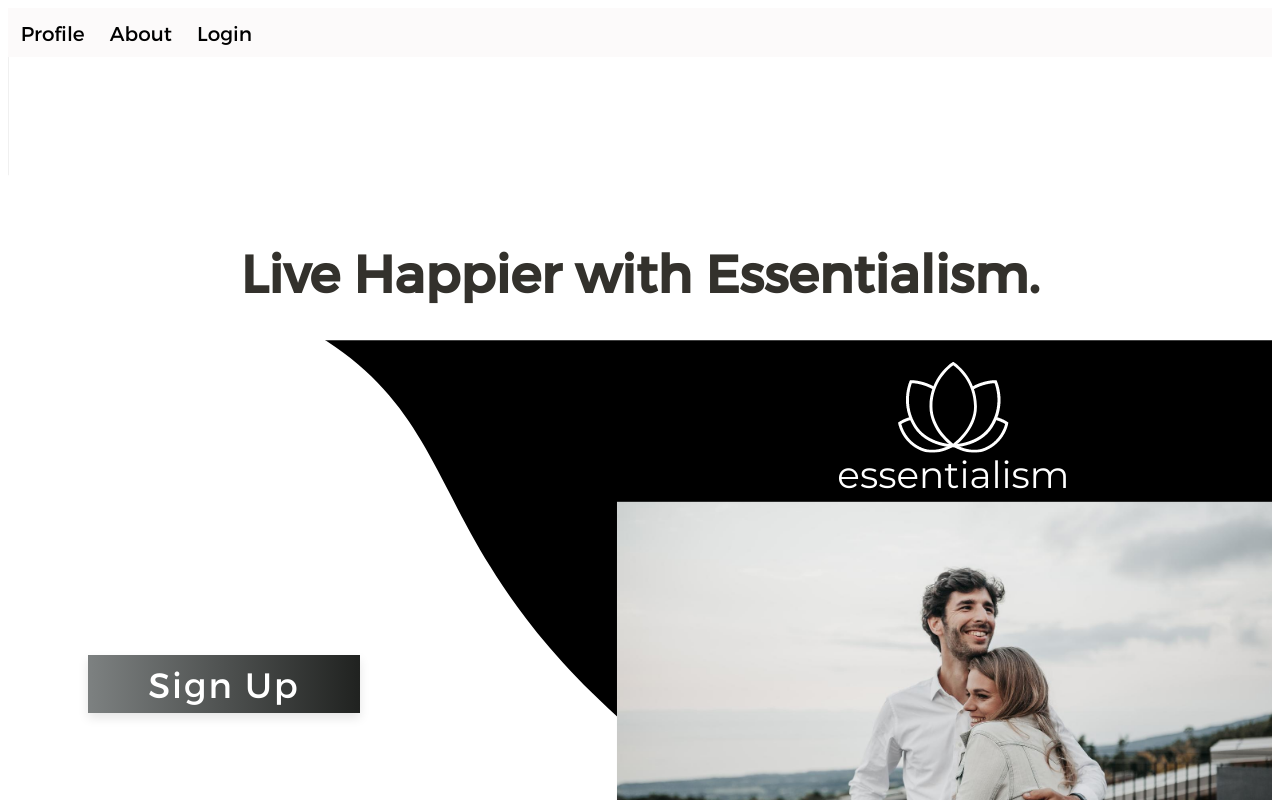
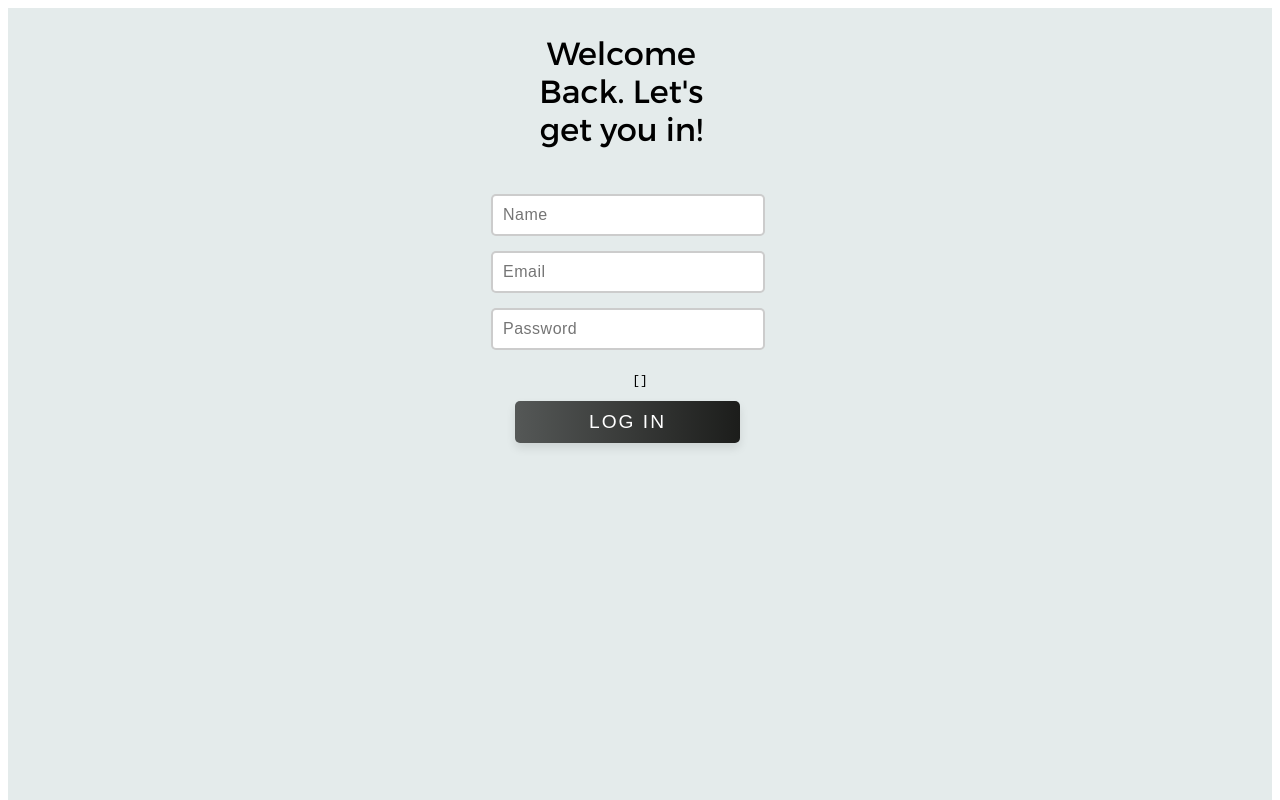
Before and after one commit to Essentialism-1-Lambda/Front-End, a React (Create React App) app: page /userlogin in a window 1280 px wide. Shown: the top 800 px of the page. Built offline with nearby package versions, Linux system fonts and the light colour scheme.

Commit message:
UserLogin component rendered to page

```diff
--- a/src/App.css
+++ b/src/App.css
@@ -2,7 +2,7 @@
 	text-align: center;
 }
 
-nav {
+.nav {
   position: relative;
   margin-right: 79%;
   width: 100%;
@@ -58,12 +58,13 @@ h1 {
 .intake-header {
   font-family: 'Montserrat';
   font-size: 2rem;
-  margin-right: 12%;
+  margin-right: 15%;
+  margin-top: 10%;
 }
 
 button {
-  width: 280px;
-  padding: 8px 11px;
+  width: 250px;
+  padding: 10px 15px;
   font-size: 1.2rem;
   text-transform: uppercase;
   border: 0;
@@ -78,15 +79,40 @@ button {
   margin-right: 10%;
 }
 
+.button-login {
+  width: 225px;
+  padding: 10px 15px;
+  font-size: 1.2rem;
+  text-transform: uppercase;
+  border: 0;
+  border-radius: 5px;
+  letter-spacing: 2px;
+  outline: none;
+  background-color: #555856;
+  background-image: linear-gradient(to right, #555857, #1c1d1b);
+  color: #fff;
+  cursor: pointer;
+  box-shadow: 0 5px 10px rgba(0, 0, 0, 0.1);
+}
+
 .error {
   color: rgb(22, 19, 19);
+}
+
+.register-body {
+  background-color: #e4ebeb;
+  height: 155vh;
+}
+
+.login-body {
+  background-color: #e4ebeb;
+  height: 100vh;
 }
 
 form {
   display: flex;
   flex-direction: column;
-  width: 90%;
-  max-width: 300px;
+  max-width: 250px;
   margin: 0 auto;
 }
 
@@ -136,7 +162,7 @@ input:placeholder {
 .valuesCheckbox {
   padding-top: 12%;
   font-size: 1.5rem;
-  margin-right: 7%;
+  margin-right: 17%;
   display: flex;
   flex-direction: column;
   justify-content: space-between;
@@ -147,6 +173,6 @@ input:placeholder {
 }
 
 input#family {
-  margin-left: 1%;
-  padding-top: 10%;
+  margin-left: -11%;
+  padding-top: 20%;
 }
--- a/src/App.js
+++ b/src/App.js
@@ -1,27 +1,24 @@
 import React from 'react';
 import './App.css';
-import { Route, Link } from 'react-router-dom';
+import { Route, Switch } from 'react-router-dom';
 import Register from './components/Register';
+import Home from './components/Home';
+import UserLogin from './components/UserLogin';
 
 function App() {
 	return (
 		<div className='App'>
-      <nav>
-        <a href='#'>Profile</a>
-        <a href='#'>About</a>
-        <a href='#'>Login</a>
-      </nav>
-      <header className='App-header'>
-        <h1>Live Happier with Essentialism.</h1>
-        <Link to={'/register'}
-          className='register-link'
-        >
-          Sign Up
-        </Link>
-      </header>
-      <Route path='/register'>
-        <Register />
-      </Route>
+      <Switch>
+        <Route path='/register'>
+          <Register />
+        </Route>
+        <Route path='/userlogin'>
+          <UserLogin />
+        </Route>
+        <Route exact path='/' component={Home}>
+          <Home />
+        </Route>
+      </Switch>
 		</div>
 	);
 }
--- /dev/null
+++ b/src/components/Home.js
@@ -0,0 +1,26 @@
+import React from 'react';
+import { Link } from 'react-router-dom';
+
+const Home = () => {
+  return (
+    <div className='home'>
+      <div className='nav'>
+        <Link to={'/userlogin'}
+          className='userlogin-link'
+        >
+          Login
+        </Link>
+      </div>
+      <header className="App-header">
+        <h1>Live Happier with Essentialism.</h1>
+        <Link to={'/register'}
+          className='register-link'
+        >
+          Sign Up
+        </Link>
+      </header>
+    </div>
+  )
+}
+
+export default Home;
--- a/src/components/Register.js
+++ b/src/components/Register.js
@@ -12,7 +12,11 @@ const formSchema = yup.object().shape({
   financial: yup.string(),
   health: yup.string(),
   community: yup.string(),
-  about: yup.string()
+  creativity: yup.string(),
+  positivity: yup.string(),
+  efficiency: yup.string(),
+  loyalty: yup.string(),
+  spirituality: yup.string(),
 });
 
 const Register = () => {
@@ -130,17 +134,19 @@ const Register = () => {
   };
 
   return (
+    <div className='register-body'>
     <form onSubmit={formSubmit}>
             <p  className='intake-header'>
-                Let's get started!
+                Welcome to Essentialism.
+                Let's get you started!
             </p>
             <div className='form-style'>
                 <label htmlFor='name' className='nameText'>
-                  Name
                 <input
                     type='text'
                     name='name'
                     id='name'
+                    placeholder='Name'
                     value={formState.name}
                     onChange={inputChange}
                 />
@@ -149,21 +155,21 @@ const Register = () => {
                 <p className='error'>{errorState.name}</p>
                 ) : null}
                  <label htmlFor='email' className='emailText'>
-                  Email
                 <input
                     type='text'
                     name='email'
                     id='email'
+                    placeholder='Email'
                     value={formState.email}
                     onChange={inputChange}
                 />
                 </label>
                 <label htmlFor='password' className='passwordText'>
-                  Password
                 <input
                     type='text'
                     name='password'
                     id='password'
+                    placeholder='Password'
                     value={formState.password}
                     onChange={inputChange}
                 />
@@ -272,8 +278,9 @@ const Register = () => {
               </p>
             </div>
             <pre>{JSON.stringify(post, null, 2)}</pre>
-            <button disabled={buttonDisabled}>Submit</button>
+            <button disabled={buttonDisabled}>Sign Up</button>
         </form>
+      </div>
   )
 }
 
--- a/src/components/UserLogin.js
+++ b/src/components/UserLogin.js
@@ -0,0 +1,146 @@
+import React, { useState, useEffect } from 'react';
+import * as yup from 'yup';
+import axios from 'axios';
+
+
+// validation schema
+const formSchema = yup.object().shape({
+  name: yup.string().required('Name is a required field.').min(2, 'That\'s not a name.'),
+  email: yup.string(),
+  password: yup.string(),
+});
+
+const UserLogin = () => {
+  // state to hold data for form inputs
+  const [formState, setFormState] = useState({
+    name: '',
+    email: '',
+    password: ''
+  });
+
+  // state for whether the button should be disabled or not.
+  const [buttonDisabled, setButtonDisabled] = useState(true);
+
+  // Every time the formState changes, check to see if it passes verification.
+    //If it does, then enable the submit button, otherwise disable.
+    useEffect(() => {
+      formSchema.isValid(formState).then(valid => {
+          setButtonDisabled(!valid);
+      });
+  }, [formState]);
+
+  // state to hold data for error messages
+  const [errorState, setErrorState] = useState({
+    name: '',
+    email: '',
+    password: ''
+  });
+
+  // state to set the POST request.
+  const [post, setPost] = useState([]);
+
+  // validation; validate event against the schema
+  const validateChange = (e) => {
+    let value =
+      e.target.type === 'checkbox' ? e.target.checked : e.target.value;
+    yup
+      .reach(formSchema, e.target.name)
+      .validate(value)
+      .then(valid => {
+        console.log('this is valid');
+        setErrorState({
+          ...errorState,
+          [e.target.name]: ''
+          });
+      })
+      .catch(err => {
+        console.log('this is not valid');
+        setErrorState({
+          ...errorState,
+          [e.target.name]: err.errors[0]
+        });
+    });
+  };
+
+  // onChange Function
+  const inputChange = e => {
+    e.persist();
+    validateChange(e)
+    let value =
+        e.target.type === 'checkbox' ? e.target.checked : e.target.value;
+    // console.log("name is: ", e.target.name);
+    setFormState({ ...formState, [e.target.name]: value })
+};
+
+  // onSubmit Function
+  // POSTs data to server
+  const formSubmit = e => {
+    e.preventDefault();
+    console.log('form submitted!');
+
+    axios
+      .post('https://reqres.in/api/users', formState)
+      .then(response => {
+        console.log(response)
+        setPost(response.data);
+
+        // reset form if successful
+        setFormState({
+          name: '',
+          email: '',
+          password: ''
+        });
+      })
+      .catch(err => console.log(err.response));
+  };
+
+  return (
+    <div className='login-body'>
+      <form onSubmit={formSubmit}>
+            <p  className='intake-header'>
+                Welcome Back.
+                Let's get you in!
+            </p>
+            <div className='form-style'>
+                <label htmlFor='name' className='nameText'>
+                <input
+                    type='text'
+                    name='name'
+                    id='name'
+                    placeholder='Name'
+                    value={formState.name}
+                    onChange={inputChange}
+                />
+                </label>
+                {errorState.name.length > 0 ? (
+                <p className='error'>{errorState.name}</p>
+                ) : null}
+                 <label htmlFor='email' className='emailText'>
+                <input
+                    type='text'
+                    name='email'
+                    id='email'
+                    placeholder='Email'
+                    value={formState.email}
+                    onChange={inputChange}
+                />
+                </label>
+                <label htmlFor='password' className='passwordText'>
+                <input
+                    type='text'
+                    name='password'
+                    id='password'
+                    placeholder='Password'
+                    value={formState.password}
+                    onChange={inputChange}
+                />
+                </label>
+            </div>
+            <pre>{JSON.stringify(post, null, 2)}</pre>
+            <button className='button-login' disabled={buttonDisabled}>Log In</button>
+      </form>
+    </div>
+  )
+}
+
+export default UserLogin;
--- a/src/index.js
+++ b/src/index.js
@@ -2,7 +2,7 @@ import React from 'react';
 import ReactDOM from 'react-dom';
 import './index.css';
 import App from './App';
-import * as serviceWorker from './serviceWorker';
+//import * as serviceWorker from './serviceWorker';
 import { BrowserRouter as Router } from 'react-router-dom';
 import './fonts/Montserrat-Regular.ttf';
 import './fonts/Cardo-Regular.ttf';
```
